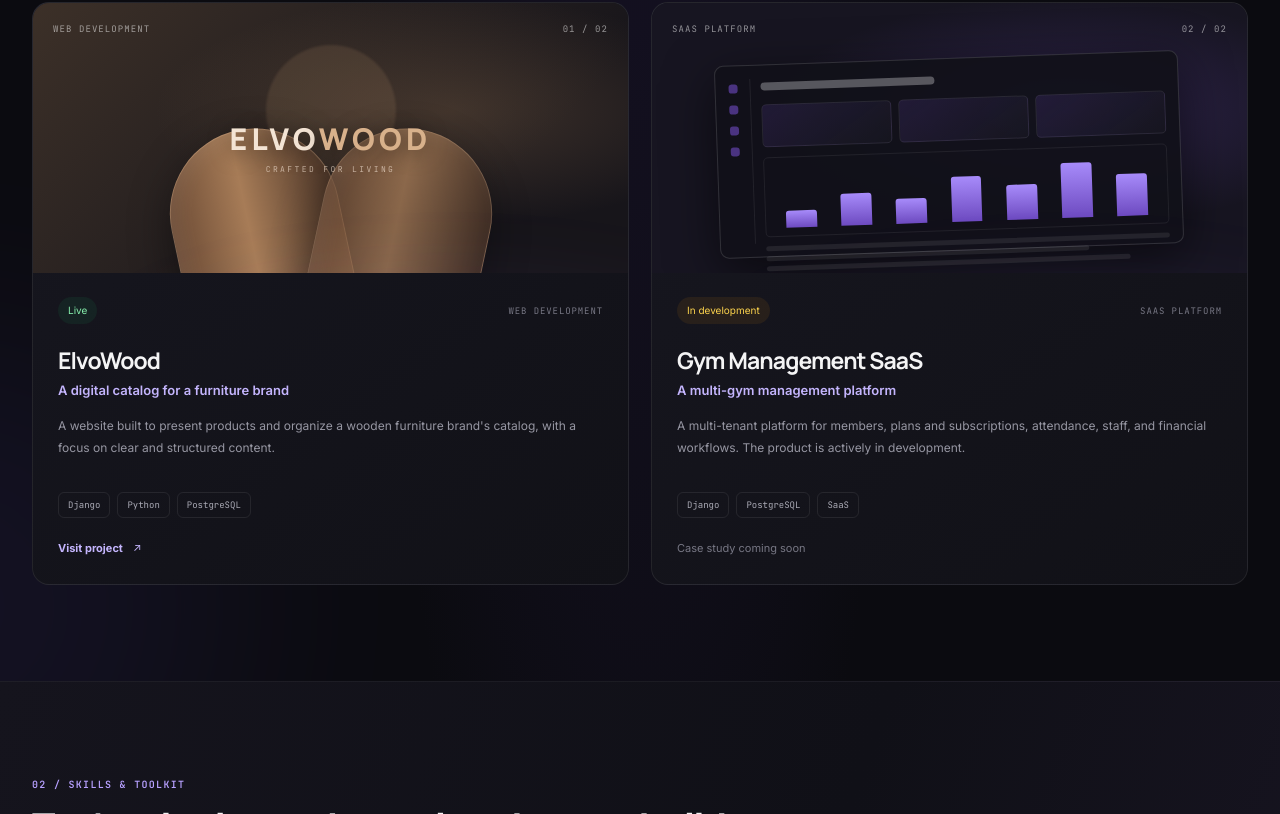
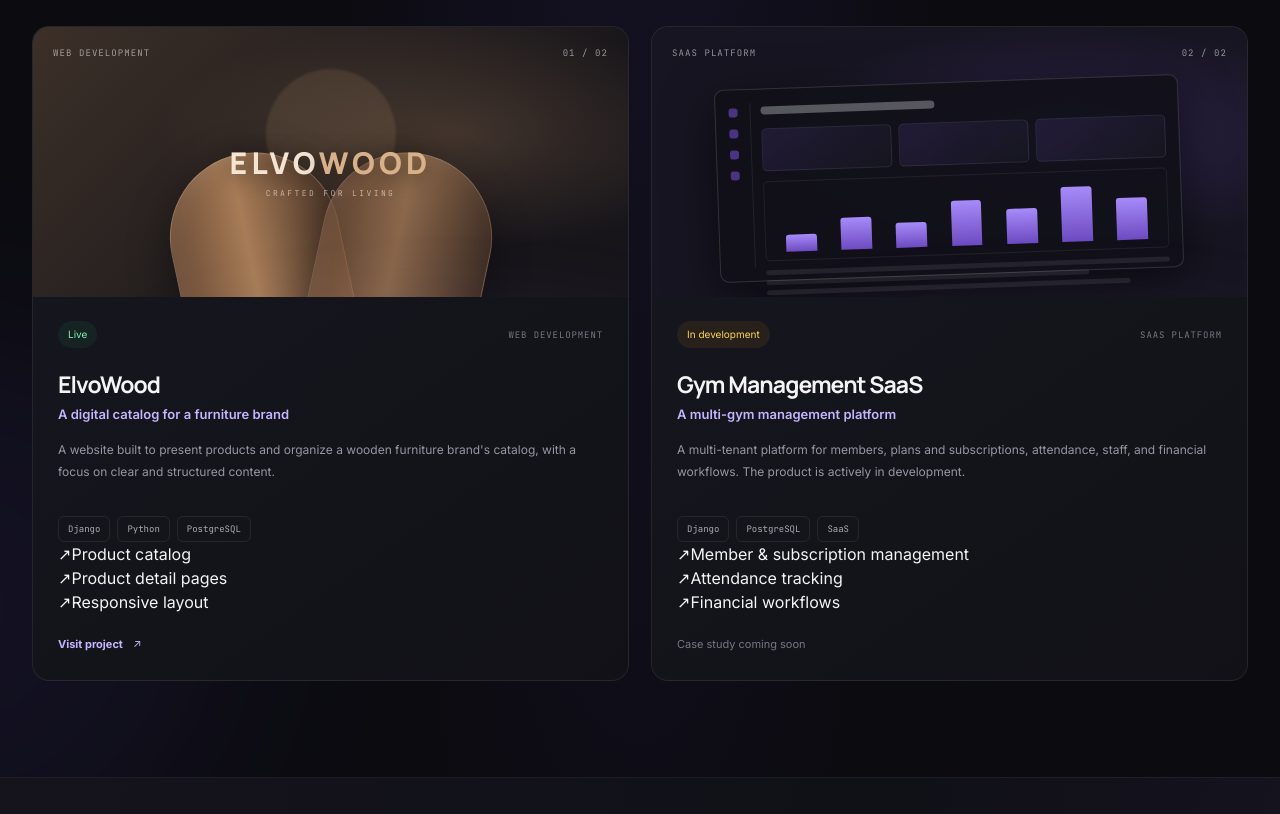
Before and after one commit to AmirrezaShapouri/amirreza-portfolio, an Astro site: page /en in a window 1280 px wide. Shown: the part 1185-1999 px from the top of the page. Built offline with nearby package versions, Linux system fonts and the light colour scheme; Astro itself is replaced by a stand-in of ours.

Commit message:
Polish portfolio content and add project highlights

```diff
--- a/src/components/PortfolioHome.astro
+++ b/src/components/PortfolioHome.astro
@@ -70,11 +70,11 @@ const copy = fa ? {
   ]
 };
 const projects = fa ? [
-  { number: "01", type: "WEB DEVELOPMENT", name: "ElvoWood", status: copy.live, title: "کاتالوگ دیجیتال محصولات چوبی", body: "وب‌سایتی برای معرفی محصولات و نمایش ساختارمند کاتالوگ یک برند مبلمان چوبی؛ با تمرکز بر ارائه ساده و منظم محتوا.", tags: ["Django", "Python", "PostgreSQL"], href: "https://elvowood.ir/", action: copy.view, visual: "wood" },
-  { number: "02", type: "SAAS PLATFORM", name: "Gym Management SaaS", status: copy.inProgress, title: "سامانه مدیریت باشگاه‌های ورزشی", body: "پلتفرمی چندباشگاهی برای مدیریت اعضا، پلن‌ها و اشتراک‌ها، حضور و غیاب، کارکنان و امور مالی. پروژه همچنان در حال توسعه است.", tags: ["Django", "PostgreSQL", "SaaS"], href: "", action: "مطالعه موردی به‌زودی", visual: "dashboard" }
+  { number: "01", type: "WEB DEVELOPMENT", name: "ElvoWood", status: copy.live, title: "کاتالوگ دیجیتال محصولات چوبی", body: "وب‌سایتی برای معرفی محصولات و نمایش ساختارمند کاتالوگ یک برند مبلمان چوبی؛ با تمرکز بر ارائه ساده و منظم محتوا.", tags: ["Django", "Python", "PostgreSQL"], highlights: fa ? ["کاتالوگ محصولات", "صفحه اختصاصی محصول", "طراحی واکنش‌گرا"] : ["Product catalog", "Product detail pages", "Responsive layout"], href: "https://elvowood.ir/", action: copy.view, visual: "wood" },
+  { number: "02", type: "SAAS PLATFORM", name: "Gym Management SaaS", status: copy.inProgress, title: "سامانه مدیریت باشگاه‌های ورزشی", body: "پلتفرمی چندباشگاهی برای مدیریت اعضا، پلن‌ها و اشتراک‌ها، حضور و غیاب، کارکنان و امور مالی. پروژه همچنان در حال توسعه است.", tags: ["Django", "PostgreSQL", "SaaS"], highlights: ["مدیریت اعضا و اشتراک‌ها", "حضور و غیاب", "مدیریت مالی"], href: "", action: "مطالعه موردی به‌زودی", visual: "dashboard" }
 ] : [
-  { number: "01", type: "WEB DEVELOPMENT", name: "ElvoWood", status: copy.live, title: "A digital catalog for a furniture brand", body: "A website built to present products and organize a wooden furniture brand's catalog, with a focus on clear and structured content.", tags: ["Django", "Python", "PostgreSQL"], href: "https://elvowood.ir/", action: copy.view, visual: "wood" },
-  { number: "02", type: "SAAS PLATFORM", name: "Gym Management SaaS", status: copy.inProgress, title: "A multi-gym management platform", body: "A multi-tenant platform for members, plans and subscriptions, attendance, staff, and financial workflows. The product is actively in development.", tags: ["Django", "PostgreSQL", "SaaS"], href: "", action: "Case study coming soon", visual: "dashboard" }
+  { number: "01", type: "WEB DEVELOPMENT", name: "ElvoWood", status: copy.live, title: "A digital catalog for a furniture brand", body: "A website built to present products and organize a wooden furniture brand's catalog, with a focus on clear and structured content.", tags: ["Django", "Python", "PostgreSQL"], highlights: ["Product catalog", "Product detail pages", "Responsive layout"], href: "https://elvowood.ir/", action: copy.view, visual: "wood" },
+  { number: "02", type: "SAAS PLATFORM", name: "Gym Management SaaS", status: copy.inProgress, title: "A multi-gym management platform", body: "A multi-tenant platform for members, plans and subscriptions, attendance, staff, and financial workflows. The product is actively in development.", tags: ["Django", "PostgreSQL", "SaaS"], highlights: ["Member & subscription management", "Attendance tracking", "Financial workflows"], href: "", action: "Case study coming soon", visual: "dashboard" }
 ];
 ---
 <main class="site-shell relative overflow-hidden">
@@ -113,6 +113,7 @@ const projects = fa ? [
       <div class="hero-meta">
         <span><i></i> Python & Django</span><span><i></i> Product-minded</span><span><i></i> Always learning</span>
       </div>
+      <div class="hero-focus"><span class="focus-label">{fa ? "تمرکز فعلی" : "CURRENT FOCUS"}</span><span>{fa ? "مهندسی بک‌اند" : "Backend engineering"}</span><b>·</b><span>{fa ? "محصولات SaaS" : "SaaS products"}</span><b>·</b><span>{fa ? "طراحی سیستم" : "System design"}</span></div>
     </div>
     <div class="hero-art" aria-label="Code-inspired visual">
       <div class="orbit orbit-a"></div><div class="orbit orbit-b"></div>
@@ -151,6 +152,7 @@ const projects = fa ? [
           <div class="project-status"><span class:list={["status-pill", project.visual === "wood" ? "status-live" : "status-progress"]}>{project.status}</span><span class="project-type">{project.type}</span></div>
           <h3>{project.name}</h3><h4>{project.title}</h4><p>{project.body}</p>
           <div class="tag-list">{project.tags.map(tag => <span>{tag}</span>)}</div>
+          <ul class="project-highlights">{project.highlights.map(item => <li><span>↗</span>{item}</li>)}</ul>
           {project.href ? <a class="text-link" href={project.href} target="_blank" rel="noreferrer">{project.action}<span>↗</span></a> : <span class="coming-soon">{project.action}</span>}
         </div>
       </article>)}
```
